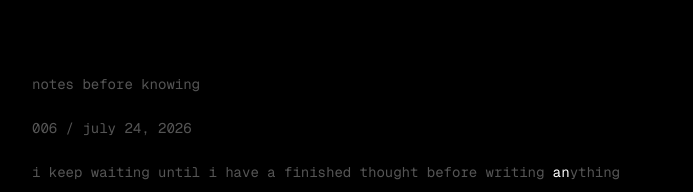
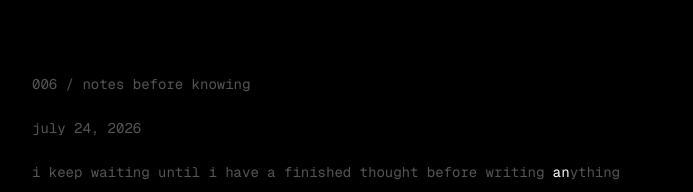
Before and after one commit to ChristianMSurya/christian, a Next.js app: page /thoughts in a window 1280 px wide. Shown: the part 259-451 px from the top of the page, without its empty margins (208-901 px from the left). Built offline with nearby package versions, Linux system fonts and the light colour scheme.

Commit message:
Enlarge navigation tap targets and number thought titles

```diff
--- a/src/app/globals.css
+++ b/src/app/globals.css
@@ -62,7 +62,8 @@ body {
 .an-highlight { color: #fff !important; }
 
 .site-link { color: #555555; }
-.nav-link { color: #4d4d4d; transition: color 250ms; }
+.nav-link { position: relative; color: #4d4d4d; transition: color 250ms; }
+.nav-link::before { content: ""; position: absolute; width: 44px; height: 44px; left: 50%; top: 50%; transform: translate(-50%, -50%); }
 .nav-link:hover, .nav-link:focus-visible { color: #666666; }
 .nav-link.site-link-active { color: #777777; }
 
--- a/src/app/thoughts/page.tsx
+++ b/src/app/thoughts/page.tsx
@@ -76,8 +76,8 @@ export default function Thoughts() {
           const title = <AnText>{thought.title}</AnText>;
           return (
             <article className="thought" key={thought.title}>
-              <h2>{title}</h2>
-              <span>{number} / {thought.date}</span>
+              <h2>{number} / {title}</h2>
+              <span>{thought.date}</span>
               <div className="thought-body">
                 {thought.paragraphs.map((paragraph) => <p key={paragraph}><AnText>{paragraph}</AnText></p>)}
               </div>
```
